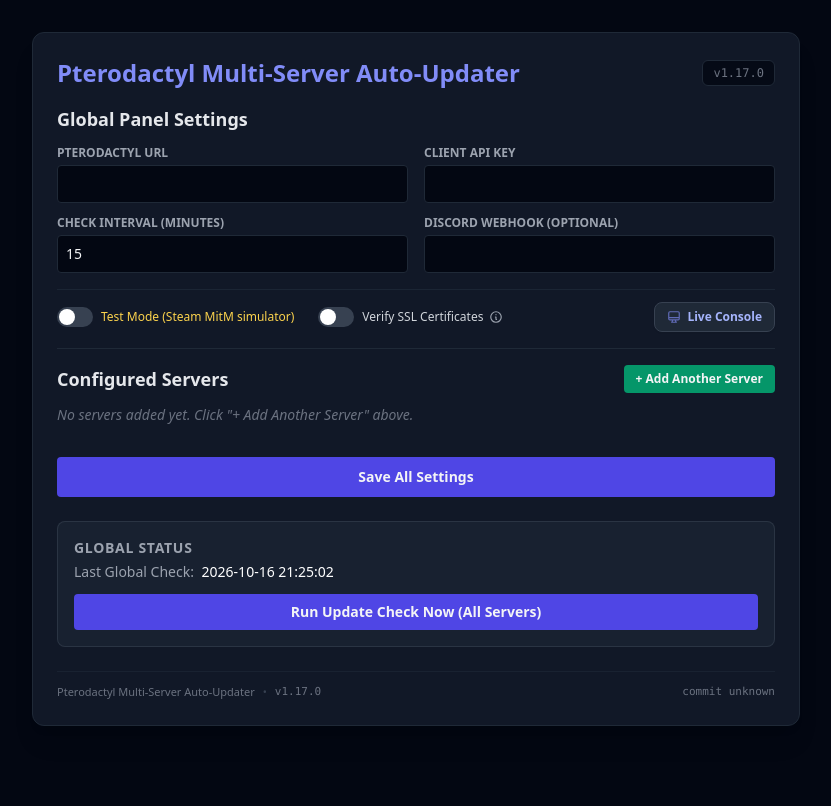
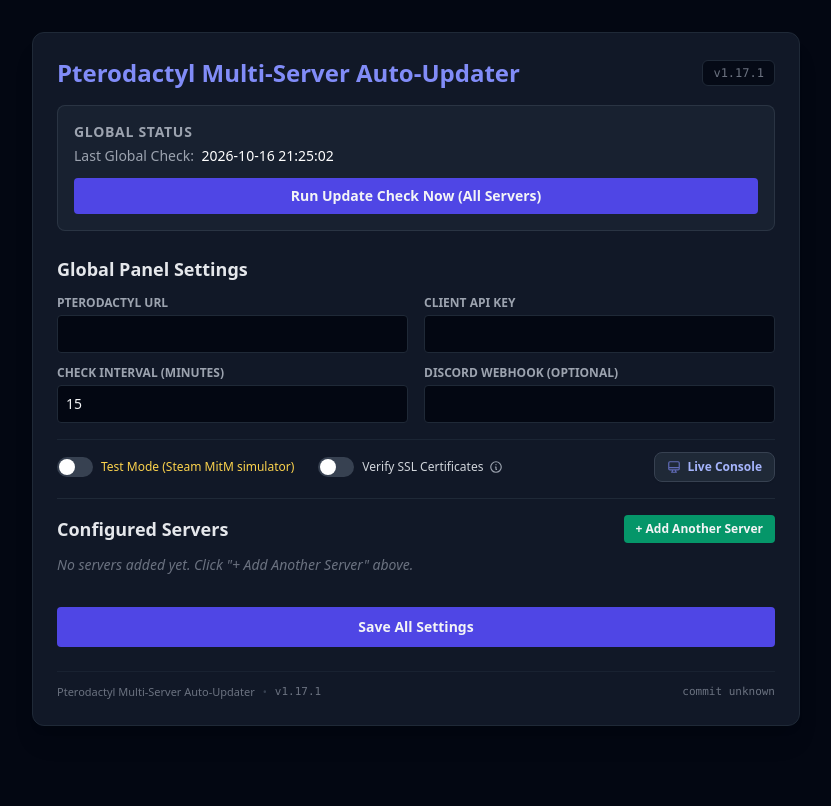
Before and after one commit to adamsanders/pterodactyl-updater, a FastAPI app: page / in a window 1280 px wide. Shown: the whole page, without its empty margins (224-1055 px from the left). Run offline with FastAPI, Linux system fonts and the light colour scheme; data that the repository does not hold is empty; some libraries are stand-ins or nearby versions.

Commit message:
refactor: relocate Global Status card near the top of the dashboard
- Extract Global Status card and manual update check trigger into dedicated _global_status.html Jinja2 component
- Position Global Status card immediately below the top header and above the main server configuration form in dashboard.html
- Refactor _footer.html to exclusively display application tool version metadata and git commit telemetry
- Update template modularisation test suite to verify top-level card placement, partial compilation, and graceful empty context handling

```diff
--- a/app/core/config.py
+++ b/app/core/config.py
@@ -7,7 +7,7 @@
     "/data/config.json" if os.path.exists("/data/config.json") else "config.json",
 )
 
-APP_VERSION = os.getenv("APP_VERSION", "1.17.0")
+APP_VERSION = os.getenv("APP_VERSION", "1.17.1")
 
 # Steam redistributable / auxiliary tool App IDs that must never be treated as game servers
 IGNORED_STEAM_APPIDS: set[str] = {
--- /dev/null
+++ b/app/web/templates/_global_status.html
@@ -0,0 +1 @@
+{% include "components/_global_status.html" %}
--- a/app/web/templates/components/_footer.html
+++ b/app/web/templates/components/_footer.html
@@ -1,20 +1,5 @@
-<!-- Telemetry Status Bar & Manual Check Trigger -->
-{% set c = cfg if (cfg is defined and cfg) else None %}
 {% set ver = app_version if (app_version is defined and app_version) else (version if (version is defined and version) else '') %}
 {% set commit = commit_code if (commit_code is defined and commit_code) else '' %}
-<div class="bg-gray-800/60 border border-gray-700/60 rounded-lg p-4 mt-6">
-  <div class="text-sm font-semibold text-gray-400 uppercase tracking-wider mb-1">Global Status</div>
-  <div class="text-sm mb-3">
-    <span class="text-gray-400">Last Global Check:</span>
-    <span id="global-last-check" class="text-white ml-1">{{ c.last_check if c else (last_check if (last_check is defined and last_check) else 'Never') }}</span>
-  </div>
-  <button type="button"
-          id="btn-check-now"
-          onclick="triggerCheckNow(this)"
-          class="w-full flex items-center justify-center gap-2 bg-indigo-600 hover:bg-indigo-500 py-2 rounded text-sm font-semibold transition cursor-pointer">
-    <span>Run Update Check Now (All Servers)</span>
-  </button>
-</div>
 
 <!-- Version Display & Commit Code Bar -->
 <div class="mt-6 pt-3 border-t border-gray-800/60 flex justify-between items-center text-[11px] text-gray-500 select-none">
--- /dev/null
+++ b/app/web/templates/components/_global_status.html
@@ -0,0 +1,15 @@
+<!-- Global Status Card & Manual Check Trigger -->
+{% set c = cfg if (cfg is defined and cfg) else None %}
+<div class="bg-gray-800/60 border border-gray-700/60 rounded-lg p-4 mb-6">
+  <div class="text-sm font-semibold text-gray-400 uppercase tracking-wider mb-1">Global Status</div>
+  <div class="text-sm mb-3">
+    <span class="text-gray-400">Last Global Check:</span>
+    <span id="global-last-check" class="text-white ml-1">{{ c.last_check if c else (last_check if (last_check is defined and last_check) else 'Never') }}</span>
+  </div>
+  <button type="button"
+          id="btn-check-now"
+          onclick="triggerCheckNow(this)"
+          class="w-full flex items-center justify-center gap-2 bg-indigo-600 hover:bg-indigo-500 py-2 rounded text-sm font-semibold transition cursor-pointer">
+    <span>Run Update Check Now (All Servers)</span>
+  </button>
+</div>
--- a/app/web/templates/dashboard.html
+++ b/app/web/templates/dashboard.html
@@ -14,6 +14,9 @@
       <h1 class="text-2xl font-bold text-indigo-400">Pterodactyl Multi-Server Auto-Updater</h1>
       <span id="app-version" class="text-xs font-mono font-medium text-gray-500 hover:text-gray-400 transition select-none bg-gray-950/80 px-2.5 py-1 rounded-md border border-gray-800" title="Build Version">v{{ ver }}</span>
     </div>
+
+    <!-- Global Status Component -->
+    {% include "components/_global_status.html" %}
 
     <!-- Main Configuration Form -->
     <form id="main-form" method="post" action="/save" class="space-y-4">
```
Also changed, not shown: tests/test_dashboard_modularisation.py (+27 -13 lines), tests/test_version.py (+1 -1 lines).
